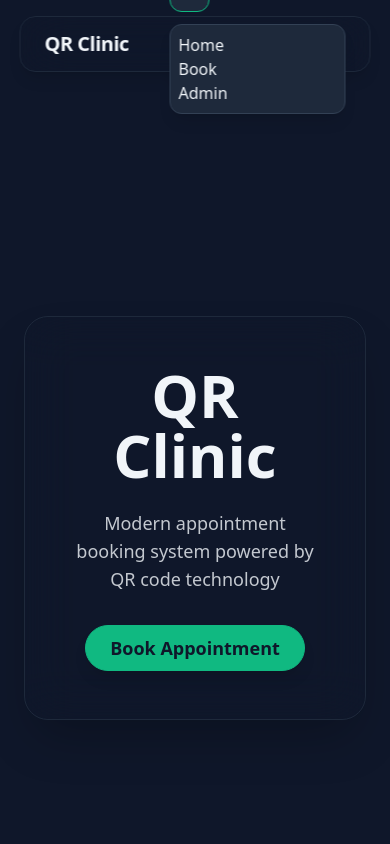
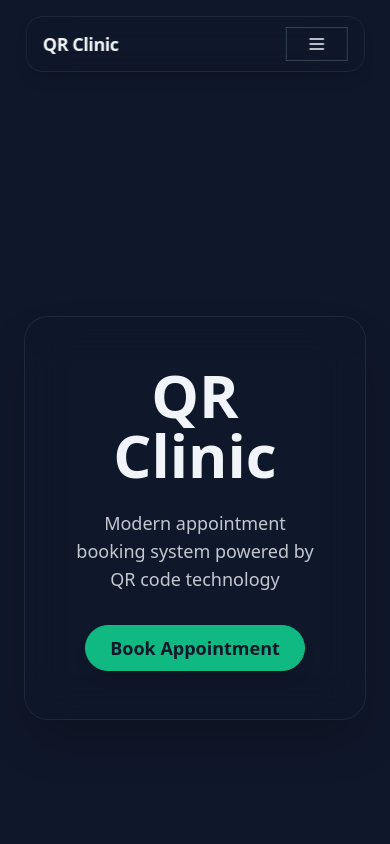
Before and after one commit to beepbeep177/beeps-clinic, a Next.js app: page / in a window 390 px wide. Shown: the top 844 px of the page. Built offline with nearby package versions, Linux system fonts and the light colour scheme.

Commit message:
fix: updated mobile view with hamburger

```diff
--- a/src/app/layout.tsx
+++ b/src/app/layout.tsx
@@ -1,4 +1,5 @@
 import "./globals.css";
+import Navbar from "@/components/Navbar";
 
 export default function RootLayout({
   children,
@@ -8,60 +9,7 @@ export default function RootLayout({
   return (
     <html lang="en">
       <body className="relative bg-base-100 min-h-screen">
-        {/* NAVBAR */}
-        <div className="fixed top-4 left-1/2 -translate-x-1/2 z-50 w-[90%] md:w-[80%]">
-          <div
-            className="h-14 rounded-2xl px-6 flex items-center justify-between
-            backdrop-blur-xl bg-base-100/80 border border-base-200 shadow-lg"
-          >
-            {/* Logo */}
-            <a href="/" className="text-xl font-bold tracking-tight">
-              QR Clinic
-            </a>
-
-            {/* Desktop Menu */}
-            <div className="hidden md:flex gap-8 text-sm">
-              <a href="/" className="hover:text-primary">
-                Home
-              </a>
-              <a href="/schedule/clinic-general" className="hover:text-primary">
-                Book
-              </a>
-              <a href="/admin" className="hover:text-primary">
-                Admin
-              </a>
-            </div>
-
-            {/* Mobile Nav */}
-            <div className="flex items-center gap-3">
-              <div className="dropdown dropdown-end md:hidden">
-                <button
-                  tabIndex={0}
-                  className="px-3 py-1.5 rounded-xl bg-base-200 hover:bg-base-300"
-                >
-                  ☰
-                </button>
-
-                <ul
-                  tabIndex={0}
-                  className="dropdown-content menu mt-3 p-2 w-44 rounded-xl bg-base-200 border border-base-300 shadow-lg"
-                >
-                  <li>
-                    <a href="/">Home</a>
-                  </li>
-                  <li>
-                    <a href="/schedule/clinic-general">Book</a>
-                  </li>
-                  <li>
-                    <a href="/admin">Admin</a>
-                  </li>
-                </ul>
-              </div>
-            </div>
-          </div>
-        </div>
-
-        {/* PAGE CONTENT */}
+        <Navbar />
         <main className="pt-24">{children}</main>
       </body>
     </html>
--- /dev/null
+++ b/src/components/Navbar.tsx
@@ -0,0 +1,52 @@
+"use client";
+import { useState } from "react";
+
+export default function Navbar() {
+  const [isOpen, setIsOpen] = useState(false);
+
+  return (
+    <div className="fixed top-4 left-1/2 -translate-x-1/2 z-50 w-[95%] max-w-7xl px-4">
+      <div className="h-14 rounded-2xl px-4 sm:px-6 flex items-center justify-between backdrop-blur-xl bg-base-100/80 border border-base-200 shadow-lg">
+        {/* Logo */}
+        <a href="/" className="text-lg sm:text-xl font-bold tracking-tight whitespace-nowrap">
+          QR Clinic
+        </a>
+
+        {/* Desktop Menu */}
+        <div className="hidden md:flex gap-8 text-sm">
+          <a href="/" className="hover:text-primary transition">
+            Home
+          </a>
+          <a href="/schedule/clinic-general" className="hover:text-primary transition">
+            Book
+          </a>
+          <a href="/admin" className="hover:text-primary transition">
+            Admin
+          </a>
+        </div>
+
+        {/* Mobile Menu */}
+        <div className="relative md:hidden">
+          <button
+            onClick={() => setIsOpen(!isOpen)}
+            className="btn btn-ghost btn-sm px-2"
+          >
+            <svg className="w-5 h-5" fill="none" stroke="currentColor" viewBox="0 0 24 24">
+              <path strokeLinecap="round" strokeLinejoin="round" strokeWidth={2} d="M4 6h16M4 12h16M4 18h16" />
+            </svg>
+          </button>
+          {isOpen && (
+            <>
+              <div className="fixed inset-0" onClick={() => setIsOpen(false)} />
+              <ul className="absolute right-0 mt-3 p-2 w-52 rounded-xl bg-base-100 border border-base-200 shadow-xl menu">
+                <li><a href="/" onClick={() => setIsOpen(false)}>Home</a></li>
+                <li><a href="/schedule/clinic-general" onClick={() => setIsOpen(false)}>Book Appointment</a></li>
+                <li><a href="/admin" onClick={() => setIsOpen(false)}>Admin</a></li>
+              </ul>
+            </>
+          )}
+        </div>
+      </div>
+    </div>
+  );
+}
```
